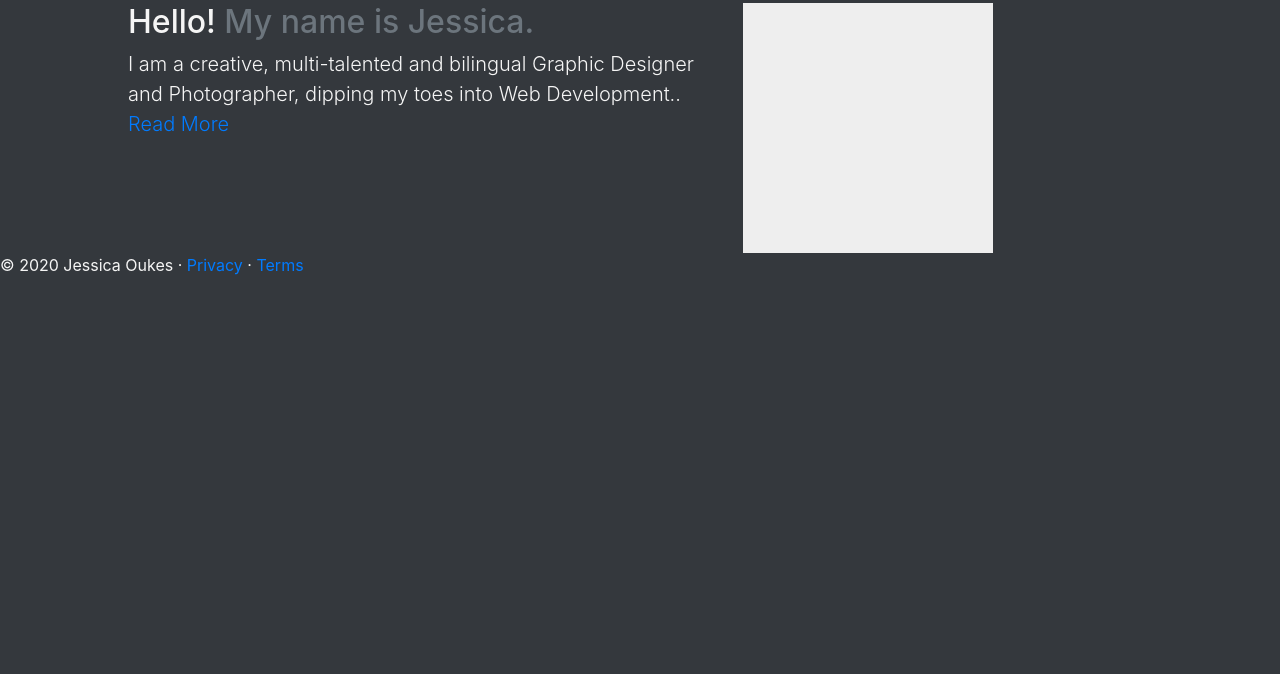
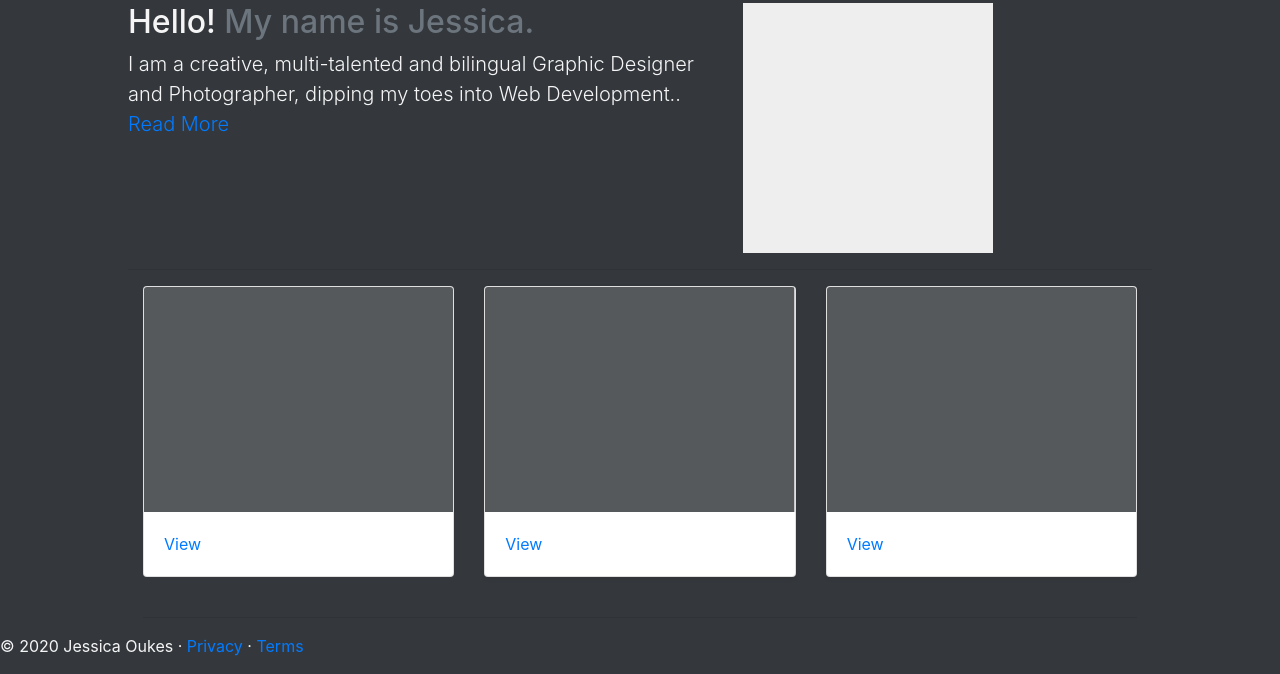
Before and after one commit to jaoukes/devportfoliowebsite, a plain HTML site: page index.html in a window 1280 px wide. Shown: the part 822-1496 px from the top of the page. Before the commit the page ends 1115 px from the top, so only its background shows below. Drawn offline with nearby package versions, Linux system fonts and the light colour scheme.

Commit message:
sample work

```diff
--- a/index.html
+++ b/index.html
@@ -64,7 +64,47 @@
             </div>
         </section>
 
+        <!-- Line -->
+        <hr class="divider">
+
         <!-- Sample Portfolio -->
+        <div>
+            <div class="container">
+
+                <div class="row">
+                <div class="col-md-4">
+                    <div class="card mb-4">
+                    <svg class="bd-placeholder-img card-img-top" width="100%" height="225"  focusable="false" role="img" aria-label="Placeholder: Thumbnail"><rect width="100%" height="100%" fill="#55595c"/></svg>
+                    <div class="card-body">
+                        <div class="d-flex justify-content-between align-items-center">
+                        <a href="#" class="card-link">View</a>
+                        </div>
+                    </div>
+                    </div>
+                </div>
+                <div class="col-md-4">
+                    <div class="card mb-4 shadow-sm">
+                    <svg class="bd-placeholder-img card-img-top" width="100%" height="225"  focusable="false" role="img" aria-label="Placeholder: Thumbnail"><rect width="100%" height="100%" fill="#55595c"/></svg>
+                    <div class="card-body">
+                        <div class="d-flex justify-content-between align-items-center">
+                        <a href="#" class="card-link">View</a>
+                        </div>
+                    </div>
+                    </div>
+                </div>
+                <div class="col-md-4">
+                    <div class="card mb-4 shadow-sm">
+                    <svg class="bd-placeholder-img card-img-top" width="100%" height="225"  focusable="false" role="img" aria-label="Placeholder: Thumbnail"><rect width="100%" height="100%" fill="#55595c"/></svg>
+                    <div class="card-body">
+                        <div class="d-flex justify-content-between align-items-center">
+                        <a href="#" class="card-link">View</a>
+                        </div>
+                    </div>
+                    </div>
+                </div>
+        </div>
+        <!-- Line -->
+        <hr class="divider">
 
         <!-- Contact Button-->
 
```
